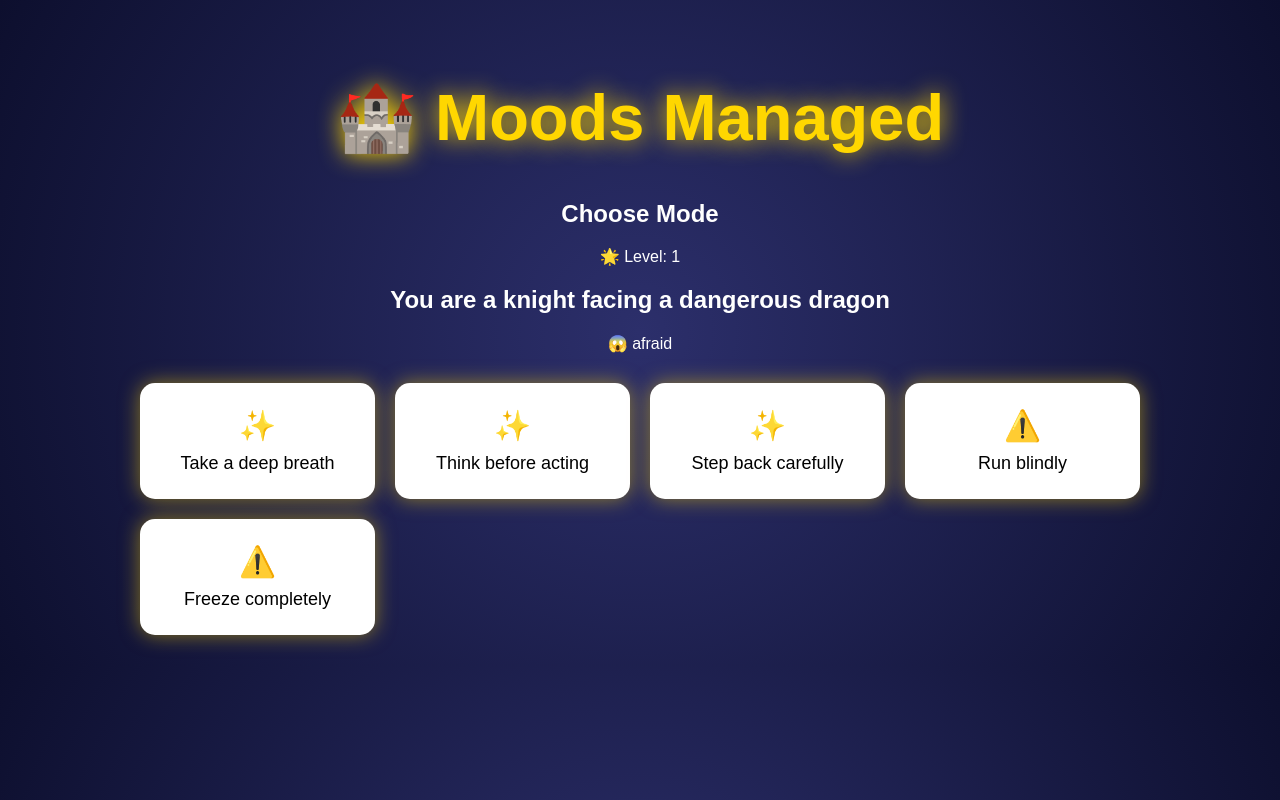
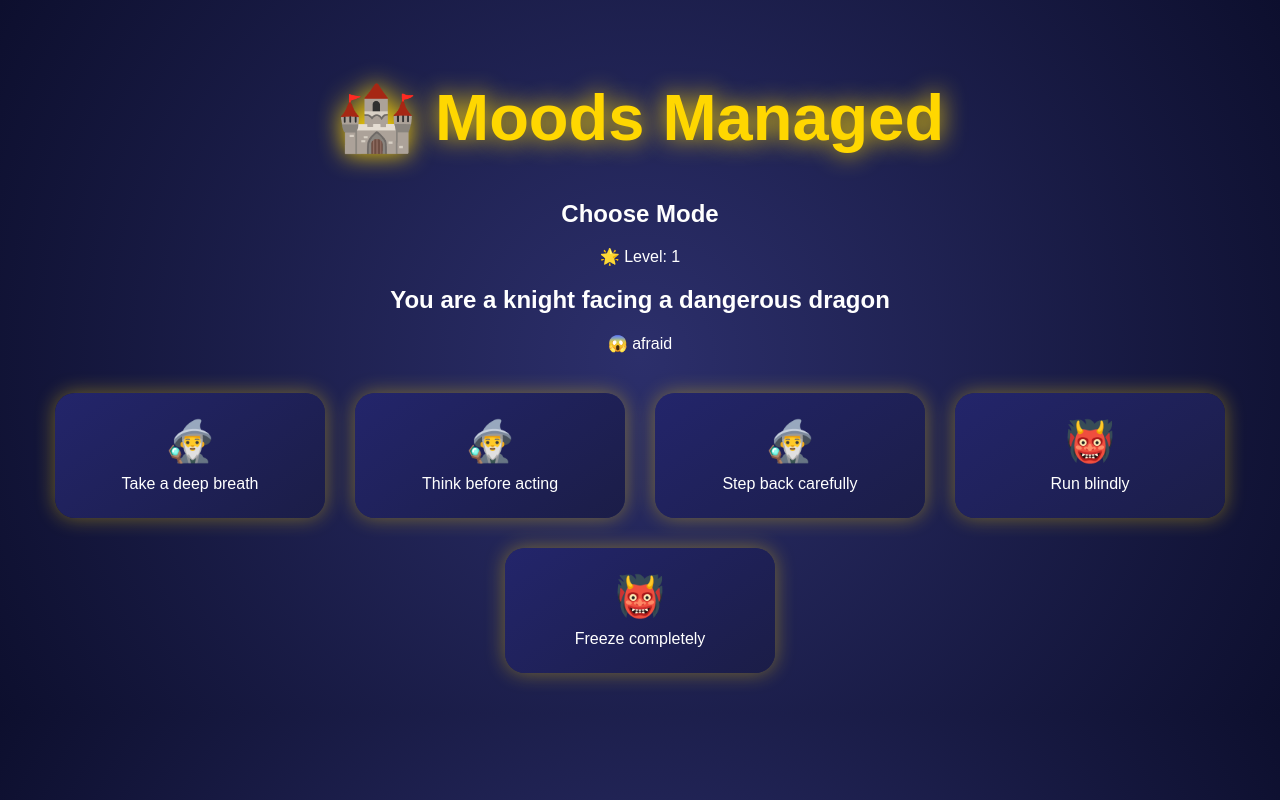
Before and after one commit to MoodsManaged/Moods-Managed, a website: page public/index.html in a window 1280 px wide. Both pictures are taken after a click on the button "🏰 Story Mode". Drawn offline with Linux system fonts and the light colour scheme.

Commit message:
horizontal roblox UI with avatars

```diff
--- a/public/game.js
+++ b/public/game.js
@@ -1,8 +1,8 @@
 let level = 1;
 
 const emoji = {
-  good: "✨",
-  bad: "⚠️",
+  good: "🧙‍♂️",
+  bad: "👹",
   afraid: "😱",
   sad: "😢",
   angry: "😡"
@@ -47,8 +47,8 @@ function createCard(text, good) {
   el.className = "card";
 
   el.innerHTML = `
-    <span>${good ? "✨" : "⚠️"}</span>
-    ${text}
+    <div class="avatar">${good ? "🧙‍♂️" : "👹"}</div>
+    <div class="choice-text">${text}</div>
   `;
 
   el.onclick = () => {
@@ -58,3 +58,4 @@ function createCard(text, good) {
 
   document.getElementById("cards").appendChild(el);
 }
+``
--- a/public/index.html
+++ b/public/index.html
@@ -21,11 +21,7 @@ h1 {
   text-shadow: 0 0 25px gold;
 }
 
-h2 {
-  margin-top: 20px;
-}
-
-/* MENU */
+/* MENU BUTTONS */
 button {
   background: gold;
   border: none;
@@ -37,43 +33,48 @@ button {
   box-shadow: 0 0 10px gold;
 }
 
-/* GAME */
+/* GAME AREA */
 #game {
   display: none;
 }
 
-/* ✅ GRID LAYOUT (THIS IS THE BIG CHANGE) */
+/* ✅ HORIZONTAL ROW */
 #cards {
-  display: grid;
-  grid-template-columns: repeat(auto-fit, minmax(220px, 1fr));
-  gap: 20px;
-  max-width: 1000px;
-  margin: 30px auto;
+  display: flex;
+  justify-content: center;
+  gap: 30px;
+  margin: 40px;
+  flex-wrap: wrap;
 }
 
-/* ✅ ROBLOX-STYLE CARDS */
+/* ✅ ROBLOX STYLE CARD */
 .card {
-  background: white;
-  color: black;
+  background: linear-gradient(145deg, #23256b, #1b1d47);
+  color: white;
+  width: 220px;
   padding: 25px;
-  border-radius: 15px;
-  font-size: 18px;
+  border-radius: 20px;
   cursor: pointer;
 
-  box-shadow: 0 0 20px rgba(255, 215, 0, 0.5);
+  box-shadow: 0 0 20px rgba(255, 215, 0, 0.4);
   transition: all 0.2s ease;
 }
 
+/* HOVER EFFECT */
 .card:hover {
-  transform: scale(1.07);
+  transform: scale(1.08);
   box-shadow: 0 0 40px gold;
 }
 
-/* emoji */
-.card span {
-  font-size: 30px;
-  display: block;
+/* ✅ AVATAR EMOJI */
+.avatar {
+  font-size: 40px;
   margin-bottom: 10px;
+}
+
+/* TEXT */
+.choice-text {
+  font-size: 16px;
 }
 </style>
 </head>
```
